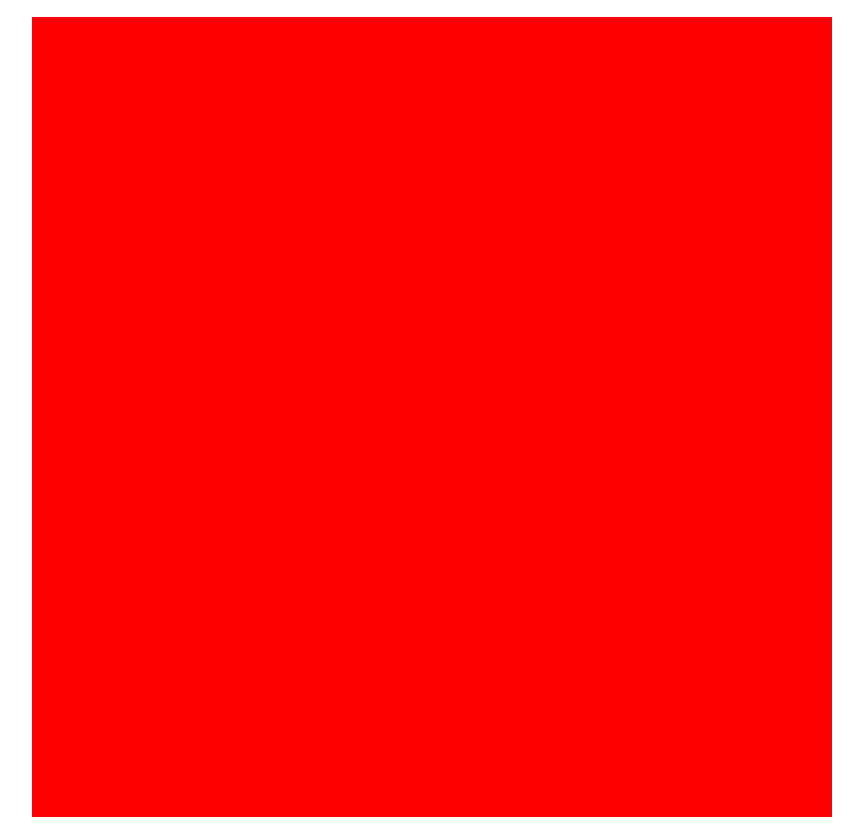
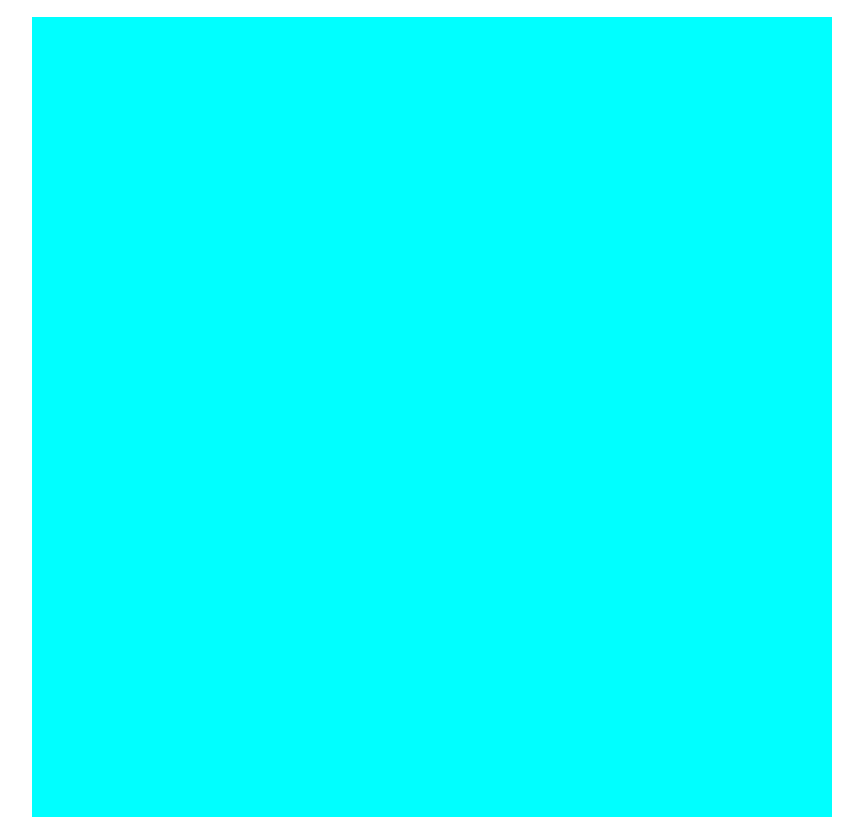
Before and after one commit to EdibleHerald/Etch-a-Sketch, a plain HTML site: page index.html in a window 1280 px wide. Shown: the part 73-898 px from the top of the page, without its empty margins (208-1071 px from the left). Drawn offline with Linux system fonts and the light colour scheme.

Commit message:
Created function to calculate heigh/width of each 'pixel' on canvas

```diff
--- a/script.js
+++ b/script.js
@@ -19,12 +19,41 @@
 
 // Create a function that makes a 16x16 square div grid
 
-function createCanvas(length){
+function createCanvas(sqPerSide){
+
     let container = document.querySelector(".container");
-    let div = document.createElement("div");
+    sqPerSide *=sqPerSide;
 
-    for(let i=0;i<length;i++){
+    widthAndHeight = determineHeightWidth(sqPerSide);
 
+    for(let i=0;i<sqPerSide;i++){
+
+        let div = document.createElement("div");
+
+        div.classList.add("canvas");
+
+        div.style.width = `${widthAndHeight}px`;
+        div.style.height = `${widthAndHeight}px`;
+
+        container.appendChild(div);
     }
+
 }
-createCanvas();
+createCanvas(16);
+// Tricky siutation here, I need to create a value using the amount of squares per side
+// to determine the length/width of the divs
+//
+// Here's what we need:
+// area of containerDiv : 800 x 800 = 640,000
+// Width and Height of each square : sqrt(640,000/(sqPerSide*sqPerSide))
+
+// Lets make a seperate function to handle these calculations
+
+function determineHeightWidth(sqTotal){
+    let containerDivArea = 640000;
+
+
+    widthAndHeight = Math.sqrt((containerDivArea/sqTotal));
+
+    return widthAndHeight;
+}
--- a/stylesheet.css
+++ b/stylesheet.css
@@ -1,8 +1,11 @@
 .container{
+    display:flex;
+    flex-wrap:wrap;
     margin: 0 auto;
     background-color: red;
     width:800px;
     height:800px;
+
 }
 
 .header{
@@ -15,3 +18,8 @@
     width:fit-content;
     background-color: aqua;
 }
+
+.canvas{
+
+    background-color: aqua;
+}
```
Also changed, not shown: index.html (+1 -3 lines).
